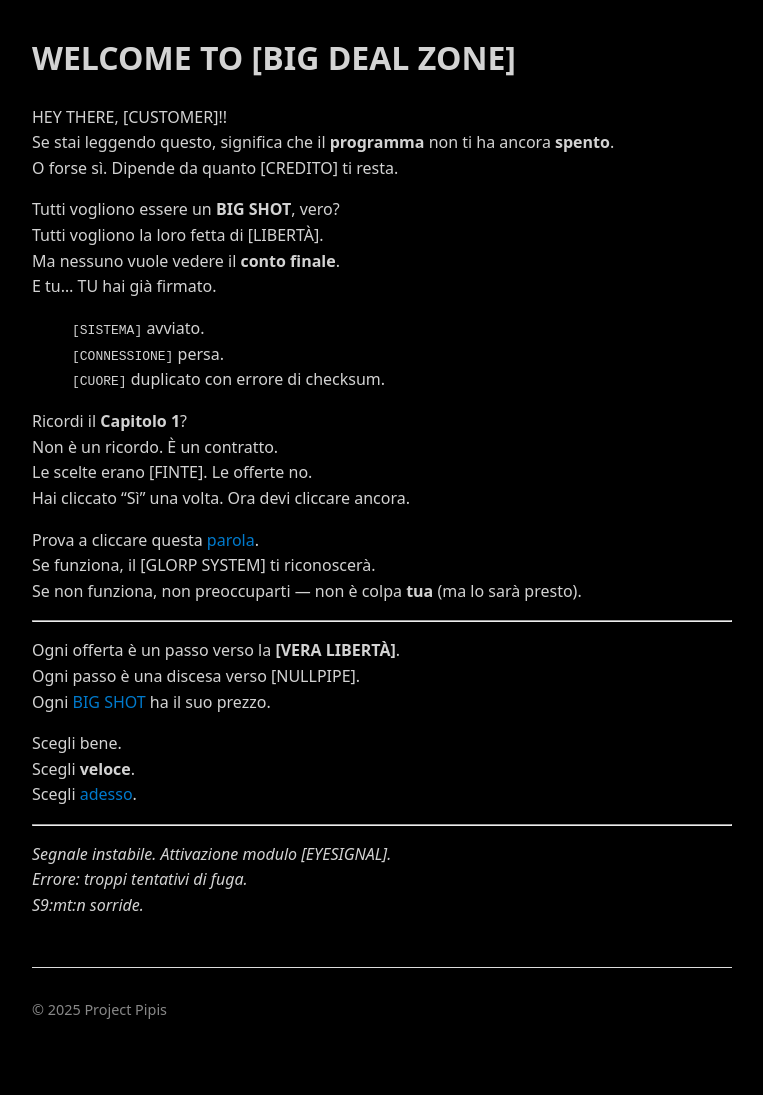
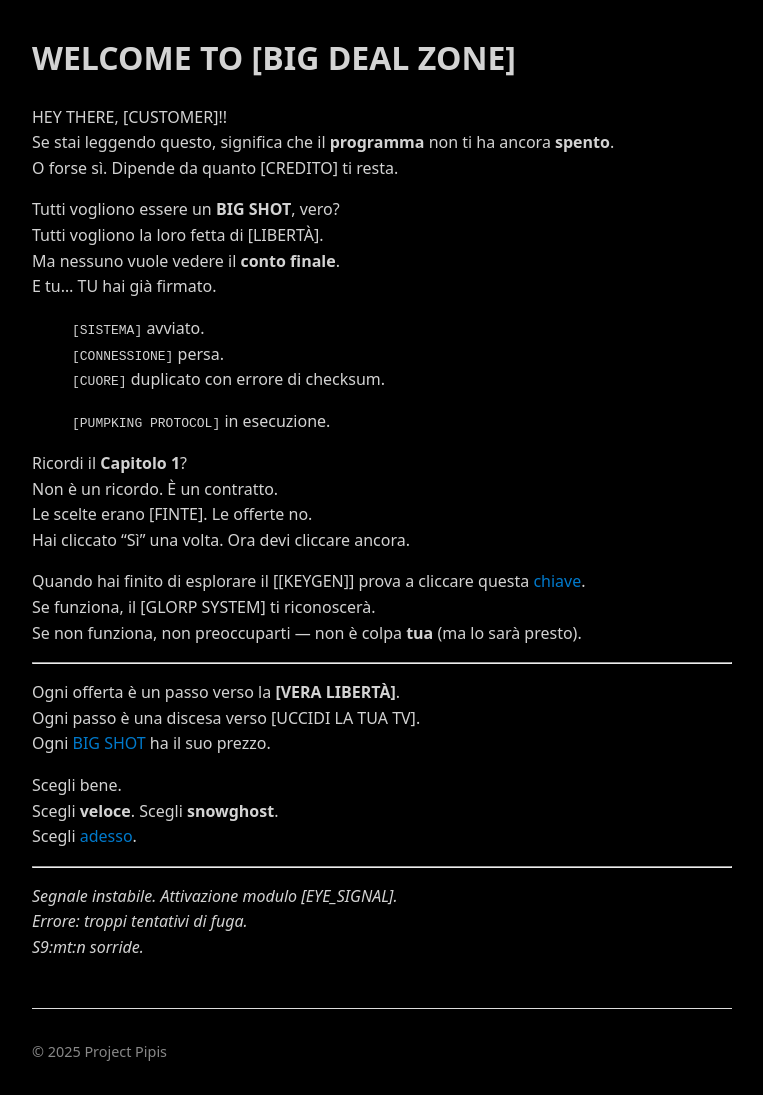
Before and after one commit to MicheleBiena/pipis.github.io, a Jekyll site: the page built from index.md, in a window 1280 px wide. Shown: the whole page, without its empty margins (258-1021 px from the left). Built offline with Jekyll 4.4.1, drawn with Linux system fonts in a browser that asks for light colours; before the commit the page ends 1053 px from its top, so only the background shows below that.

Commit message:
Almost finished

```diff
--- a/index.md
+++ b/index.md
@@ -18,27 +18,30 @@
 > `[CONNESSIONE]` persa.
 > `[CUORE]` duplicato con errore di checksum.
 
+> `[PUMPKING PROTOCOL]` in esecuzione.
+
 Ricordi il **Capitolo 1**?
 Non è un ricordo. È un contratto.
 Le scelte erano [FINTE]. Le offerte no.
 Hai cliccato “Sì” una volta. Ora devi cliccare ancora.
 
-Prova a cliccare questa [parola]({{'/inizia/' | relative_url}}).
+Quando hai finito di esplorare il [[KEYGEN]] prova a cliccare questa [chiave]({{'/inizia/' | relative_url}}).
 Se funziona, il [GLORP SYSTEM] ti riconoscerà.
 Se non funziona, non preoccuparti — non è colpa **tua** (ma lo sarà presto).
 
 ---
 
 Ogni offerta è un passo verso la **[VERA LIBERTÀ]**.
-Ogni passo è una discesa verso [NULLPIPE].
+Ogni passo è una discesa verso [UCCIDI LA TUA TV].
 Ogni [BIG SHOT](https://www.deltarune.com/sighting) ha il suo prezzo.
 
 Scegli bene.
 Scegli **veloce**.
-Scegli [adesso]({{'/capitolo1/' | relative_url}}).
+Scegli **snowghost**.
+Scegli [adesso](https://deltarune.com/d_a_m_n_y_o_u_t_e_n_n_a/).
 
 ---
 
-*Segnale instabile. Attivazione modulo [EYESIGNAL].*
+*Segnale instabile. Attivazione modulo [EYE_SIGNAL].*
 *Errore: troppi tentativi di fuga.*
 *S9:mt:n sorride.*
```
Also changed, not shown: contratto.md (+6 -1 lines), errorlog.md (+3 -2 lines), inizia.md (+2 -3 lines).
